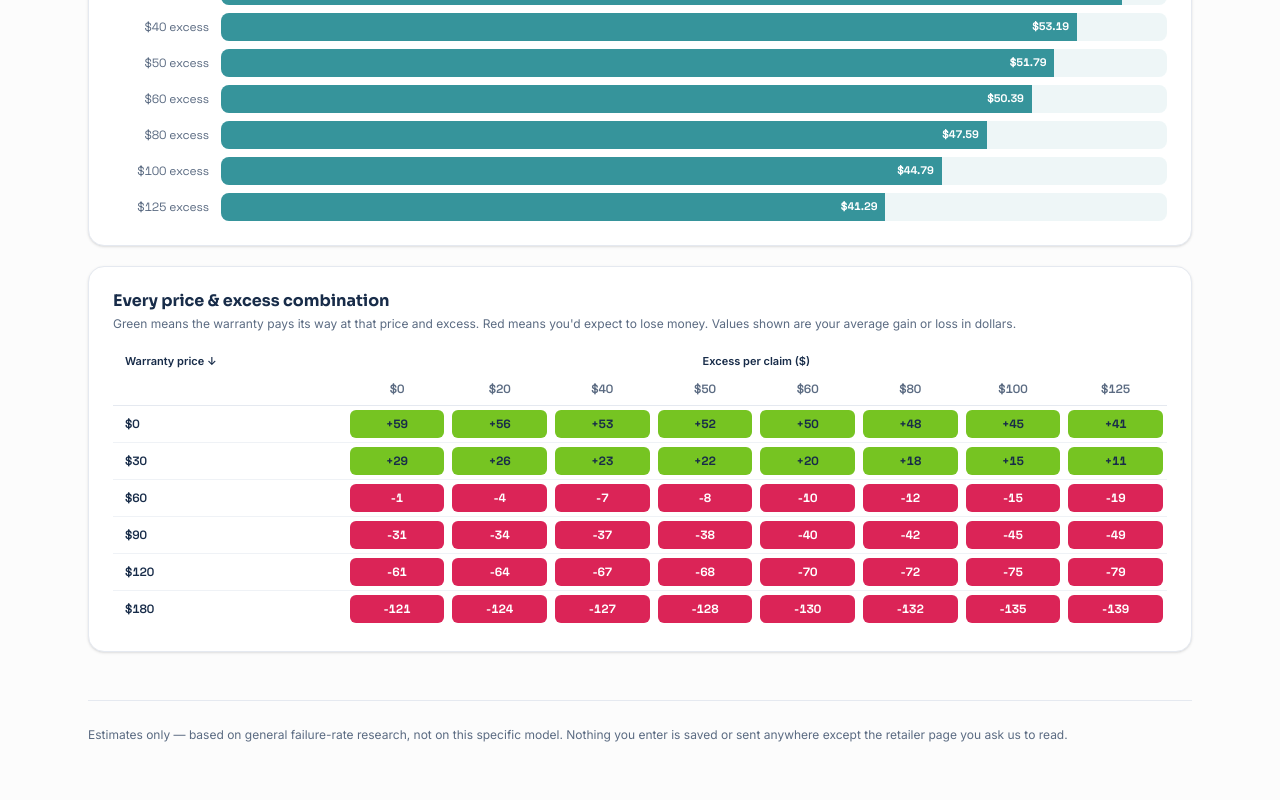
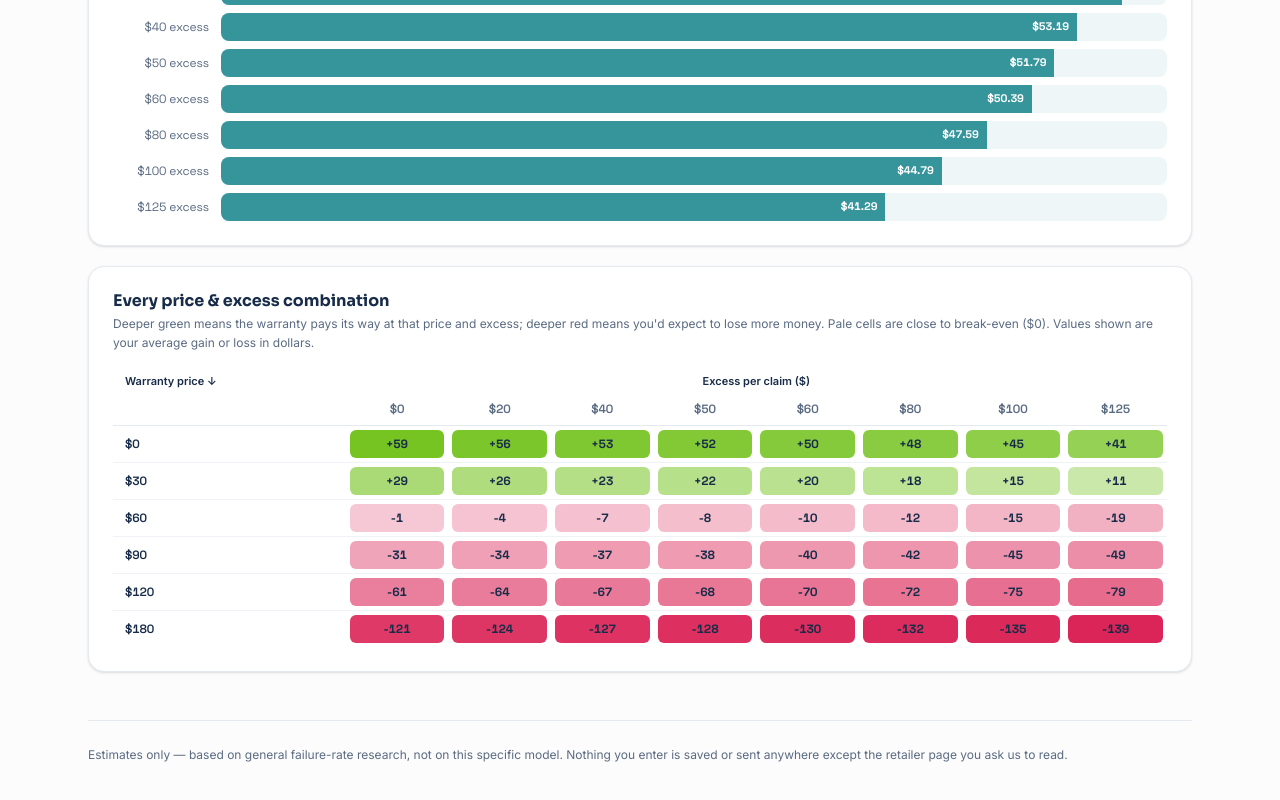
Before and after one commit to ivandenisovich/extended-warranty-calculator, a Next.js app: page / in a window 1280 px wide. Shown: the part 2424-3224 px from the top of the page. Built offline with nearby package versions, Linux system fonts and the light colour scheme.

Commit message:
Update matrix colors and fix preview

```diff
--- a/app/NumbersSection.tsx
+++ b/app/NumbersSection.tsx
@@ -27,6 +27,21 @@ interface Segment {
   color: string;
   text?: 'dark' | 'light';
   tooltip: string;
+}
+
+// Green/red with opacity scaled to how good the combination is: full green at
+// the best net value, full red at the worst, transparent at $0 break-even.
+const LIME_RGB = '118, 196, 34';
+const RED_RGB = '219, 36, 87';
+function matrixColor(netValue: number, best: number, worst: number): string {
+  const span = best - worst;
+  if (span <= 0) return netValue >= 0 ? `rgba(${LIME_RGB}, 1)` : `rgba(${RED_RGB}, 1)`;
+  const intensity =
+    netValue >= 0
+      ? 0.25 + 0.75 * (netValue / best) // $0 → 25% green, best → full green
+      : 0.25 + 0.75 * (netValue / worst); // $0 → 25% red, worst → full red
+  const rgb = netValue >= 0 ? LIME_RGB : RED_RGB;
+  return `rgba(${rgb}, ${intensity.toFixed(3)})`;
 }
 
 function TrackBar({
@@ -98,6 +113,9 @@ export default function NumbersSection({
   onToggleExpert: () => void;
 }) {
   const isAustralia = evaluation.estimatedAclYears > 0;
+  const flatNet = evaluation.matrix.grid.flat();
+  const bestNet = Math.max(...flatNet.map((c) => c.netValue), 0);
+  const worstNet = Math.min(...flatNet.map((c) => c.netValue), 0);
   const totalMonths = Math.max(1, ownershipYears * 12);
   const pct = (months: number) => Math.min(100, (months / totalMonths) * 100);
 
@@ -323,8 +341,9 @@ export default function NumbersSection({
       <section className="bg-tc-surface border border-tc-border rounded-2xl p-5 md:p-6 shadow-sm">
         <h3 className="font-display text-base font-bold text-tc-navy mb-1">Every price &amp; excess combination</h3>
         <p className="text-xs text-tc-muted mb-4 leading-relaxed">
-          Green means the warranty pays its way at that price and excess. Red means you'd expect to
-          lose money. Values shown are your average gain or loss in dollars.
+          Deeper green means the warranty pays its way at that price and excess; deeper red means
+          you'd expect to lose more money. Pale cells are close to break-even ($0). Values shown are
+          your average gain or loss in dollars.
         </p>
         <div className="overflow-x-auto">
           <table className="w-full text-center text-xs border-collapse">
@@ -356,13 +375,8 @@ export default function NumbersSection({
                   {row.map((cell, cIdx) => (
                     <td key={cIdx} className="p-1">
                       <div
-                        className={`py-1.5 px-2 rounded-md font-bold font-numeric transition-colors ${
-                          cell.status === 'positive'
-                            ? 'bg-tc-lime text-tc-navy'
-                            : cell.status === 'neutral'
-                              ? 'bg-tc-orange text-white'
-                              : 'bg-tc-red text-white'
-                        }`}
+                        className="py-1.5 px-2 rounded-md font-bold font-numeric transition-colors text-tc-navy"
+                        style={{ backgroundColor: matrixColor(cell.netValue, bestNet, worstNet) }}
                       >
                         {cell.netValue >= 0 ? `+${cell.netValue}` : `-${Math.abs(cell.netValue)}`}
                       </div>
```
